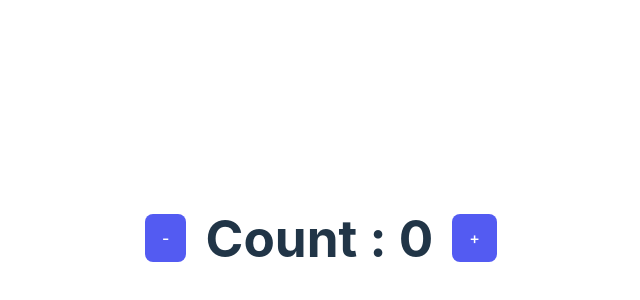
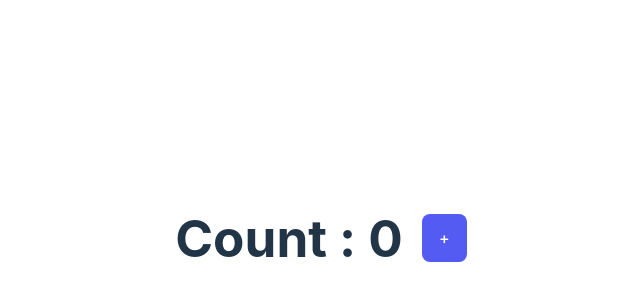
Before and after one commit to shibilamjad/Git-Test, a React (Vite) app: page / in a window 1280 px wide. Shown: the part 162-462 px from the top of the page, without its empty margins (319-959 px from the left). Built offline with nearby package versions, Linux system fonts and the light colour scheme.

Commit message:
update count

```diff
--- a/src/App.jsx
+++ b/src/App.jsx
@@ -14,7 +14,11 @@ function App() {
     if (count <= 0) return;
     setCount((prev) => prev - 1);
   }
-  return <Counter count={count} handleInc={handleInc} handleDec={handleDec} />;
+  return (
+    <>
+      <Counter count={count} handleInc={handleInc} handleDec={handleDec} />
+    </>
+  );
 }
 
 export default App;
--- a/src/components/Counter.jsx
+++ b/src/components/Counter.jsx
@@ -3,13 +3,17 @@ import "../components/Counter.css";
 export function Counter({ count, handleInc, handleDec }) {
   return (
     <div className="counter">
+      {count > 0 && (
         <button className="btn" onClick={handleDec}>
           -
         </button>
+      )}
       <h1>Count : {count}</h1>
+      {count < 10 && (
         <button className="btn" onClick={handleInc}>
           +
         </button>
+      )}
     </div>
   );
 }
```
Lines whose indentation alone changed are shown as unchanged.
